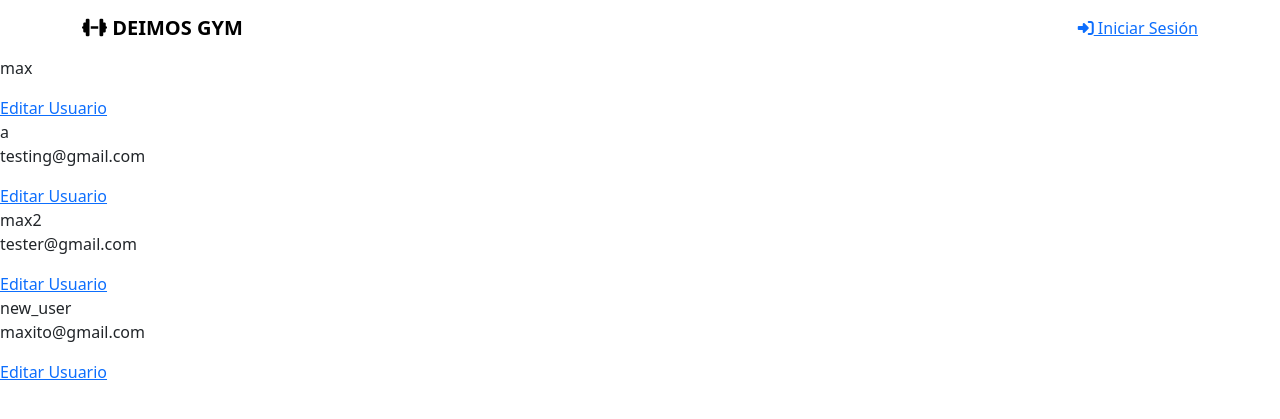
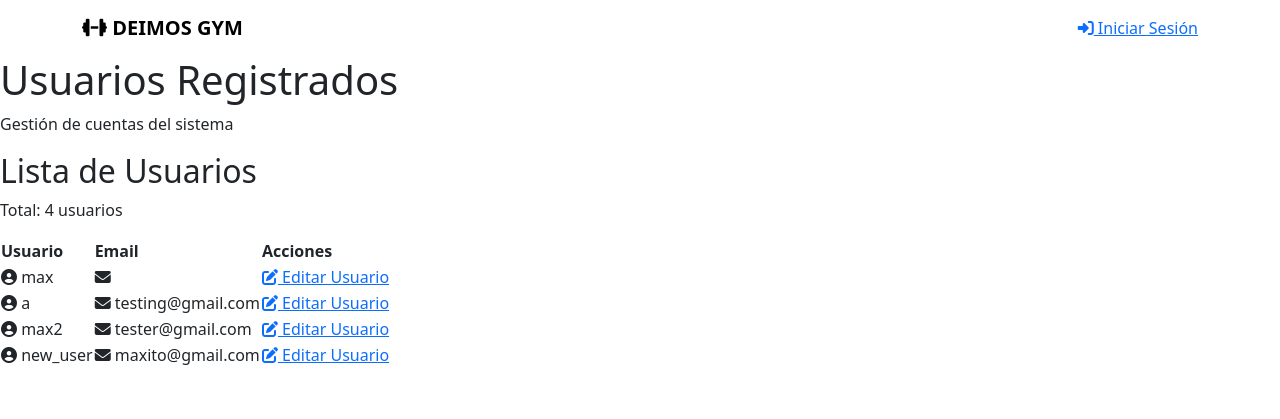
Before and after one commit to MaxEzequiel/Deimos, a Django app: page /accounts/ in a window 1280 px wide. Shown: the top 419 px of the page. Run offline with Django 5.2, Linux system fonts and the light colour scheme; data comes from the database, SQL or seed files in the repository.

Commit message:
list_user

```diff
--- a/crud_auth_original/accounts/templates/list_accounts.html
+++ b/crud_auth_original/accounts/templates/list_accounts.html
@@ -2,17 +2,53 @@
 
 {% block content %}
 
-{% for account in accounts %}
+<div class="container-main">
+    <div class="welcome-section">
+        <h1>Usuarios Registrados</h1>
+        <p>Gestión de cuentas del sistema</p>
+    </div>
 
-<p>{{ account.username }} <br> {{ account.person.email }}</p>
+    <div class="plans-module">
+        <div class="module-header">
+            <h2> Lista de Usuarios</h2>
+            <p>Total: {{ accounts|length }} usuarios</p>
+        </div>
 
-<a href="{% url 'edit_account' account.id %}">Editar Usuario</a>
-
-
-{% empty %}
-<p>sin usuarios para mostrar</p>
-
-{% endfor %}
-
+        <div class="plans-table-container">
+            <table class="plans-table">
+                <thead>
+                    <tr>
+                        <th>Usuario</th>
+                        <th>Email</th>
+                        <th>Acciones</th>
+                    </tr>
+                </thead>
+                <tbody>
+                    {% for account in accounts %}
+                    <tr>
+                        <td class="plan-name-cell" data-label="Usuario">
+                            <i class="fas fa-user-circle"></i> {{ account.username }}
+                        </td>
+                        <td data-label="Email">
+                            <i class="fas fa-envelope"></i> {{ account.person.email }}
+                        </td>
+                        <td data-label="Acciones" class="plan-actions-cell">
+                            <a href="{% url 'edit_account' account.id %}" class="action-btn edit-btn">
+                                <i class="fas fa-edit"></i> Editar Usuario
+                            </a>
+                        </td>
+                    </tr>
+                    {% empty %}
+                    <tr>
+                        <td colspan="3" class="empty-row">
+                            <i class="fas fa-info-circle"></i> Sin usuarios para mostrar
+                        </td>
+                    </tr>
+                    {% endfor %}
+                </tbody>
+            </table>
+        </div>
+    </div>
+</div>
 
 {% endblock content %}
```
